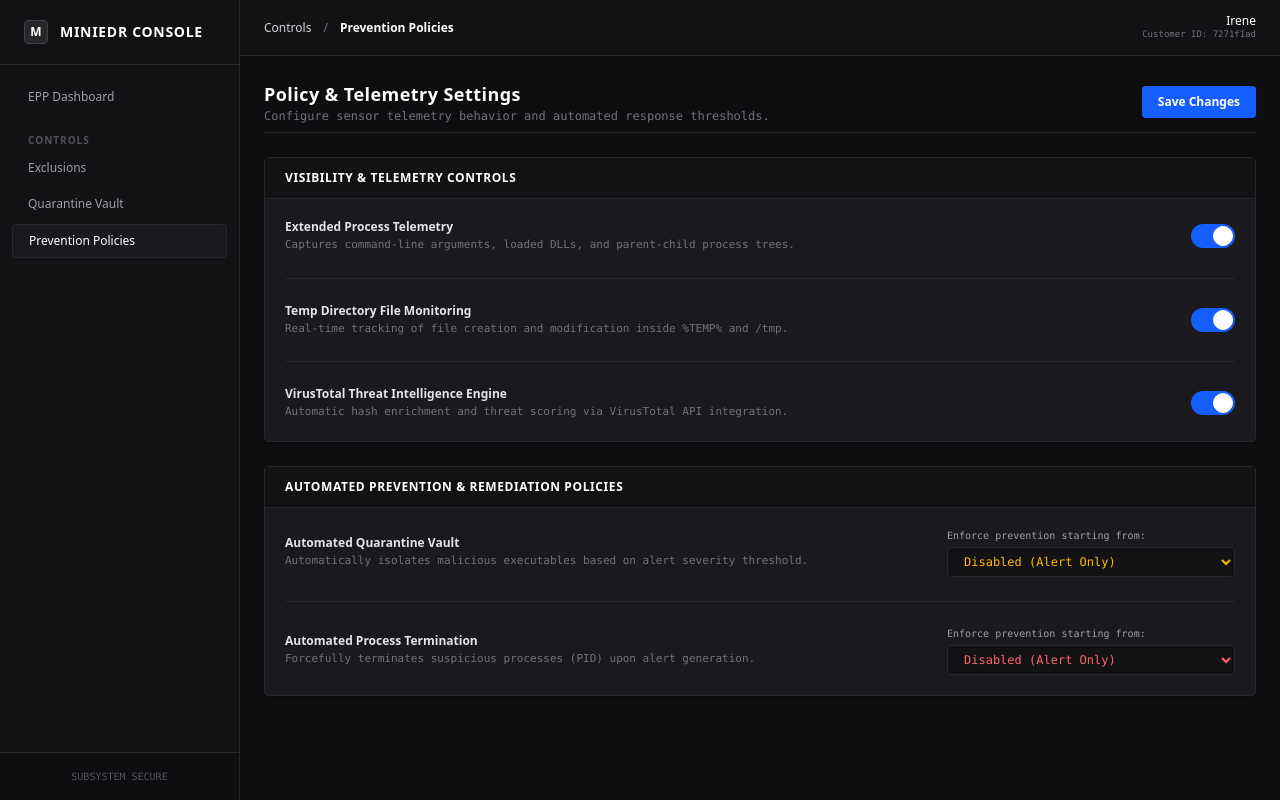
After one commit to irenemrtinez/miniEDR, a Flask app: page /prevention in a window 1280 px wide. The commit adds this page. Run offline with Flask 3, Linux system fonts and the light colour scheme.

Commit message:
feat: add prevention policies view structure (unimplemented logic)

```diff
--- a/src/app.py
+++ b/src/app.py
@@ -20,6 +20,7 @@ from enricher import (
 from vt_connector import check_file_hash_vt, VT_API_KEY,VT_BASE_URL
 from file_analyzer import scan_directory_executables, save_files_to_disk
 from remediations import delete_file_from_disk, quarantine_file, _get_or_create_key, restore_file_from_quarantine
+from prevention_policies import prevention_bp
 from ml_detector import MLEnricher
 from collections import Counter
 import datetime
@@ -28,9 +29,11 @@ import datetime
 ml_enricher = MLEnricher(contamination_rate=0.01)
 # Path resolution for exclusions matching your project structure
 EXCLUSIONS_FILE = os.path.join(os.path.dirname(os.path.dirname(__file__)), 'data', 'exclusions.json')
+POLICIES_FILE = os.path.join(os.path.dirname(os.path.dirname(__file__)), 'data', 'policies.json')
 
 app = Flask(__name__)
-
+# Register Blueprint for policy and settings management
+app.register_blueprint(prevention_bp)
 # Paths to the data files generated by the agent and enricher engines
 ALERTS_FILE = "data/alerts.json"
 TELEMETRY_FILE = "data/telemetry.json"
--- a/src/templates/dashboard.html
+++ b/src/templates/dashboard.html
@@ -34,7 +34,7 @@
                         <a href="/quarantine" class="flex items-center px-4 py-2 text-zinc-400 hover:bg-[#1a1a1e]/60 hover:text-white rounded text-xs font-medium transition-colors">
                             <span>Quarantine Vault</span>
                         </a>
-                        <a href="#" class="flex items-center px-4 py-2 text-zinc-400 hover:bg-[#1a1a1e]/60 hover:text-white rounded text-xs font-medium transition-colors">
+                        <a href="/prevention" class="flex items-center px-4 py-2 text-zinc-400 hover:bg-[#1a1a1e]/60 hover:text-white rounded text-xs font-medium transition-colors">
                             <span>Prevention Policies</span>
                         </a>
                     </nav>
--- a/src/templates/exclusions.html
+++ b/src/templates/exclusions.html
@@ -32,7 +32,7 @@
                         <a href="/quarantine" class="flex items-center px-4 py-2 text-zinc-400 hover:bg-[#1a1a1e]/60 hover:text-white rounded text-xs font-medium transition-colors">
                             <span>Quarantine Vault</span>
                         </a>
-                        <a href="#" class="flex items-center px-4 py-2 text-zinc-400 hover:bg-[#1a1a1e]/60 hover:text-white rounded text-xs font-medium transition-colors">
+                        <a href="/prevention" class="flex items-center px-4 py-2 text-zinc-400 hover:bg-[#1a1a1e]/60 hover:text-white rounded text-xs font-medium transition-colors">
                             <span>Prevention Policies</span>
                         </a>
                     </nav>
--- /dev/null
+++ b/src/templates/prevention.html
@@ -0,0 +1,226 @@
+<!DOCTYPE html>
+<html lang="en">
+<head>
+    <meta charset="UTF-8">
+    <meta name="viewport" content="width=device-width, initial-scale=1.0">
+    <title>miniEDR - Policy & Telemetry Settings</title>
+    <!-- Tailwind CSS Engine -->
+    <script src="https://cdn.jsdelivr.net/npm/@tailwindcss/browser@4"></script>
+</head>
+<body class="bg-[#0e0e10] text-[#d4d4d8] font-sans antialiased flex h-screen overflow-hidden">
+
+    <!-- MINIMALIST ENTERPRISE SIDEBAR -->
+    <aside class="w-60 bg-[#121214] flex flex-col justify-between shrink-0 hidden lg:flex border-r border-[#27272a]">
+        <div>
+            <!-- Sidebar Corporate Brand Header -->
+            <div class="px-6 py-5 flex items-center space-x-3 border-b border-[#27272a]">
+                <div class="w-6 h-6 bg-zinc-800 rounded flex items-center justify-center font-bold text-white text-xs border border-zinc-700">M</div>
+                <span class="text-sm font-semibold text-white tracking-wider uppercase">miniEDR Console</span>
+            </div>
+
+            <!-- Navigation Links -->
+            <div class="px-3 py-4 space-y-6">
+                <div>
+                    <nav class="space-y-1">
+                        <a href="/" class="flex items-center px-4 py-2 text-zinc-400 hover:bg-[#1a1a1e]/60 hover:text-white rounded text-xs font-medium transition-colors">
+                            <span>EPP Dashboard</span>
+                        </a>
+                        <p class="text-[10px] font-bold text-zinc-600 uppercase tracking-widest px-4 pt-4 mb-1">Controls</p>
+                        <a href="/exclusions" class="flex items-center px-4 py-2 text-zinc-400 hover:bg-[#1a1a1e]/60 hover:text-white rounded text-xs font-medium transition-colors">
+                            <span>Exclusions</span>
+                        </a>
+                        <a href="/quarantine" class="flex items-center px-4 py-2 text-zinc-400 hover:bg-[#1a1a1e]/60 hover:text-white rounded text-xs font-medium transition-colors">
+                            <span>Quarantine Vault</span>
+                        </a>
+                        <a href="/prevention" class="flex items-center px-4 py-2 bg-[#1a1a1e] text-white rounded text-xs font-medium border border-zinc-800 transition-colors">
+                            <span>Prevention Policies</span>
+                        </a>
+                    </nav>
+                </div>
+            </div>
+        </div>
+        <div class="p-4 bg-[#0e0e10] text-center text-[10px] text-zinc-600 font-mono border-t border-[#27272a]">
+            SUBSYSTEM SECURE
+        </div>
+    </aside>
+
+    <!-- MAIN APP CANVAS WINDOW -->
+    <div class="flex-1 flex flex-col min-w-0 h-full overflow-hidden">
+
+        <!-- CROWDSTRIKE STYLE TOP NAVIGATION BAR -->
+        <header class="bg-[#121214] h-14 px-6 flex justify-between items-center shrink-0 border-b border-[#27272a]">
+            <div class="flex items-center space-x-3 text-xs text-zinc-500 font-medium">
+                <span class="text-zinc-300">Controls</span>
+                <span>/</span>
+                <span class="text-white font-semibold">Prevention Policies</span>
+            </div>
+            <div class="flex items-center space-x-4">
+                <div class="flex items-center space-x-2">
+                    <div class="text-right">
+                        <p class="text-xs font-medium text-white leading-tight">Irene</p>
+                        <p class="text-[9px] text-zinc-500 font-mono">Customer ID: 7271f1ad</p>
+                    </div>
+                </div>
+            </div>
+        </header>
+
+        <!-- MAIN SCROLLABLE CONTENT -->
+        <main class="flex-1 overflow-y-auto p-6 space-y-6 bg-[#0e0e10]">
+
+            <!-- HEADER TITLE & SAVE BUTTON -->
+            <div class="flex justify-between items-center pb-2 border-b border-[#27272a]">
+                <div>
+                    <h1 class="text-lg font-bold text-white tracking-wide">Policy & Telemetry Settings</h1>
+                    <p class="text-xs text-zinc-500 font-mono">Configure sensor telemetry behavior and automated response thresholds.</p>
+                </div>
+                <button id="btn-save-policies" onclick="savePolicies()" class="px-4 py-2 bg-blue-600 hover:bg-blue-500 text-white text-xs font-semibold rounded shadow transition-colors cursor-pointer">
+                    Save Changes
+                </button>
+            </div>
+
+            <!-- SECTION 1: VISIBILITY & TELEMETRY CONTROLS -->
+            <div class="bg-[#1a1a1e] border border-[#27272a] rounded shadow-sm">
+                <div class="px-5 py-3 border-b border-[#27272a] bg-[#121214]">
+                    <h2 class="text-xs font-semibold text-white uppercase tracking-wider">Visibility & Telemetry Controls</h2>
+                </div>
+                <div class="p-5 space-y-6">
+
+                    <!-- Toggle: Extended Process Telemetry -->
+                    <div class="flex items-center justify-between">
+                        <div>
+                            <h3 class="text-xs font-semibold text-zinc-200">Extended Process Telemetry</h3>
+                            <p class="text-[11px] text-zinc-500 font-mono mt-0.5">Captures command-line arguments, loaded DLLs, and parent-child process trees.</p>
+                        </div>
+                        <label class="relative inline-flex items-center cursor-pointer">
+                            <input type="checkbox" id="visibility-process-telemetry" class="sr-only peer" {% if policies.visibility_controls.extended_process_telemetry %}checked{% endif %}>
+                            <div class="w-11 h-6 bg-zinc-700 peer-focus:outline-none rounded-full peer peer-checked:after:translate-x-full peer-checked:after:border-white after:content-[''] after:absolute after:top-[2px] after:left-[2px] after:bg-white after:border-zinc-300 after:border after:rounded-full after:h-5 after:w-5 after:transition-all peer-checked:bg-blue-600"></div>
+                        </label>
+                    </div>
+                    <hr class="border-[#27272a]">
+
+                    <!-- Toggle: Temp Directory Monitoring -->
+                    <div class="flex items-center justify-between">
+                        <div>
+                            <h3 class="text-xs font-semibold text-zinc-200">Temp Directory File Monitoring</h3>
+                            <p class="text-[11px] text-zinc-500 font-mono mt-0.5">Real-time tracking of file creation and modification inside %TEMP% and /tmp.</p>
+                        </div>
+                        <label class="relative inline-flex items-center cursor-pointer">
+                            <input type="checkbox" id="visibility-temp-monitoring" class="sr-only peer" {% if policies.visibility_controls.temp_directory_monitoring %}checked{% endif %}>
+                            <div class="w-11 h-6 bg-zinc-700 peer-focus:outline-none rounded-full peer peer-checked:after:translate-x-full peer-checked:after:border-white after:content-[''] after:absolute after:top-[2px] after:left-[2px] after:bg-white after:border-zinc-300 after:border after:rounded-full after:h-5 after:w-5 after:transition-all peer-checked:bg-blue-600"></div>
+                        </label>
+                    </div>
+                    <hr class="border-[#27272a]">
+
+                    <!-- Toggle: VirusTotal Engine -->
+                    <div class="flex items-center justify-between">
+                        <div>
+                            <h3 class="text-xs font-semibold text-zinc-200">VirusTotal Threat Intelligence Engine</h3>
+                            <p class="text-[11px] text-zinc-500 font-mono mt-0.5">Automatic hash enrichment and threat scoring via VirusTotal API integration.</p>
+                        </div>
+                        <label class="relative inline-flex items-center cursor-pointer">
+                            <input type="checkbox" id="visibility-virustotal-engine" class="sr-only peer" {% if policies.visibility_controls.virustotal_intelligence %}checked{% endif %}>
+                            <div class="w-11 h-6 bg-zinc-700 peer-focus:outline-none rounded-full peer peer-checked:after:translate-x-full peer-checked:after:border-white after:content-[''] after:absolute after:top-[2px] after:left-[2px] after:bg-white after:border-zinc-300 after:border after:rounded-full after:h-5 after:w-5 after:transition-all peer-checked:bg-blue-600"></div>
+                        </label>
+                    </div>
+
+                </div>
+            </div>
+
+            <!-- SECTION 2: AUTOMATED PREVENTION POLICIES -->
+            <div class="bg-[#1a1a1e] border border-[#27272a] rounded shadow-sm">
+                <div class="px-5 py-3 border-b border-[#27272a] bg-[#121214]">
+                    <h2 class="text-xs font-semibold text-white uppercase tracking-wider">Automated Prevention & Remediation Policies</h2>
+                </div>
+                <div class="p-5 space-y-6">
+
+                    <!-- Policy: Auto-Quarantine -->
+                    <div class="flex flex-col md:flex-row md:items-center justify-between gap-4">
+                        <div class="max-w-xl">
+                            <h3 class="text-xs font-semibold text-zinc-200">Automated Quarantine Vault</h3>
+                            <p class="text-[11px] text-zinc-500 font-mono mt-0.5">Automatically isolates malicious executables based on alert severity threshold.</p>
+                        </div>
+                        <div class="w-full md:w-72">
+                            <label class="block text-[10px] font-mono text-zinc-400 mb-1">Enforce prevention starting from:</label>
+                            <select id="prevent-quarantine-threshold" class="w-full bg-[#121214] border border-[#27272a] rounded px-3 py-1.5 text-xs text-amber-400 font-mono focus:outline-none focus:border-amber-500">
+                                <option value="disabled" {% if policies.prevention_policies.auto_quarantine.threshold == 'disabled' %}selected{% endif %}>Disabled (Alert Only)</option>
+                                <option value="critical" {% if policies.prevention_policies.auto_quarantine.threshold == 'critical' %}selected{% endif %}>Critical Only</option>
+                                <option value="high" {% if policies.prevention_policies.auto_quarantine.threshold == 'high' %}selected{% endif %}>High & Critical</option>
+                                <option value="medium" {% if policies.prevention_policies.auto_quarantine.threshold == 'medium' %}selected{% endif %}>Medium, High & Critical</option>
+                                <option value="low" {% if policies.prevention_policies.auto_quarantine.threshold == 'low' %}selected{% endif %}>Low, Medium, High & Critical</option>
+                                <option value="informational" {% if policies.prevention_policies.auto_quarantine.threshold == 'informational' %}selected{% endif %}>All Severities (Including Informational)</option>
+                            </select>
+                        </div>
+                    </div>
+                    <hr class="border-[#27272a]">
+
+                    <!-- Policy: Process Kill -->
+                    <div class="flex flex-col md:flex-row md:items-center justify-between gap-4">
+                        <div class="max-w-xl">
+                            <h3 class="text-xs font-semibold text-zinc-200">Automated Process Termination</h3>
+                            <p class="text-[11px] text-zinc-500 font-mono mt-0.5">Forcefully terminates suspicious processes (PID) upon alert generation.</p>
+                        </div>
+                        <div class="w-full md:w-72">
+                            <label class="block text-[10px] font-mono text-zinc-400 mb-1">Enforce prevention starting from:</label>
+                            <select id="prevent-kill-threshold" class="w-full bg-[#121214] border border-[#27272a] rounded px-3 py-1.5 text-xs text-red-400 font-mono focus:outline-none focus:border-red-500">
+                                <option value="disabled" {% if policies.prevention_policies.auto_process_kill.threshold == 'disabled' %}selected{% endif %}>Disabled (Alert Only)</option>
+                                <option value="critical" {% if policies.prevention_policies.auto_process_kill.threshold == 'critical' %}selected{% endif %}>Critical Only</option>
+                                <option value="high" {% if policies.prevention_policies.auto_process_kill.threshold == 'high' %}selected{% endif %}>High & Critical</option>
+                                <option value="medium" {% if policies.prevention_policies.auto_process_kill.threshold == 'medium' %}selected{% endif %}>Medium, High & Critical</option>
+                                <option value="low" {% if policies.prevention_policies.auto_process_kill.threshold == 'low' %}selected{% endif %}>Low, Medium, High & Critical</option>
+                                <option value="informational" {% if policies.prevention_policies.auto_process_kill.threshold == 'informational' %}selected{% endif %}>All Severities (Including Informational)</option>
+                            </select>
+                        </div>
+                    </div>
+
+                </div>
+            </div>
+
+        </main>
+    </div>
+
+<script>
+function savePolicies() {
+    // 1. Get the current state of the checkboxes and select inputs
+    const payload = {
+        "visibility_controls": {
+            "extended_process_telemetry": document.getElementById('visibility-process-telemetry').checked,
+            "temp_directory_monitoring": document.getElementById('visibility-temp-monitoring').checked,
+            "virustotal_intelligence": document.getElementById('visibility-virustotal-engine').checked
+        },
+        "prevention_policies": {
+            "auto_quarantine": {
+                "threshold": document.getElementById('prevent-quarantine-threshold').value
+            },
+            "auto_process_kill": {
+                "threshold": document.getElementById('prevent-kill-threshold').value
+            }
+        }
+    };
+
+    // 2. send the payload to the backend API endpoint
+    fetch('/api/policies/save', {
+        method: 'POST',
+        headers: {
+            'Content-Type': 'application/json'
+        },
+        body: JSON.stringify(payload)
+    })
+    .then(response => {
+        if (!response.ok) {
+            throw new Error(`HTTP error! status: ${response.status}`);
+        }
+        return response.json();
+    })
+    .then(data => {
+        if (data.status === 'success') {
+            alert('Configuration saved successfully!');
+        } else {
+            alert('Error while saving configuration: ' + data.message);
+        }
+    })
+    .catch(error => {
+        console.error('Error:', error);
+        alert('Error while trying to save the configuration: ' + error.message);
+    });
+}
+</script>
--- a/src/templates/quarantine.html
+++ b/src/templates/quarantine.html
@@ -32,7 +32,7 @@
                         <a href="/quarantine" class="flex items-center px-4 py-2 bg-[#1a1a1e] text-white rounded text-xs font-medium border border-zinc-800 transition-colors">
                             <span>Quarantine Vault</span>
                         </a>
-                        <a href="#" class="flex items-center px-4 py-2 text-zinc-400 hover:bg-[#1a1a1e]/60 hover:text-white rounded text-xs font-medium transition-colors">
+                        <a href="/prevention" class="flex items-center px-4 py-2 text-zinc-400 hover:bg-[#1a1a1e]/60 hover:text-white rounded text-xs font-medium transition-colors">
                             <span>Prevention Policies</span>
                         </a>
                     </nav>
```
Also changed, not shown: src/prevention_policies.py (added, +58 -0 lines), data/quarantine.png (deleted).
